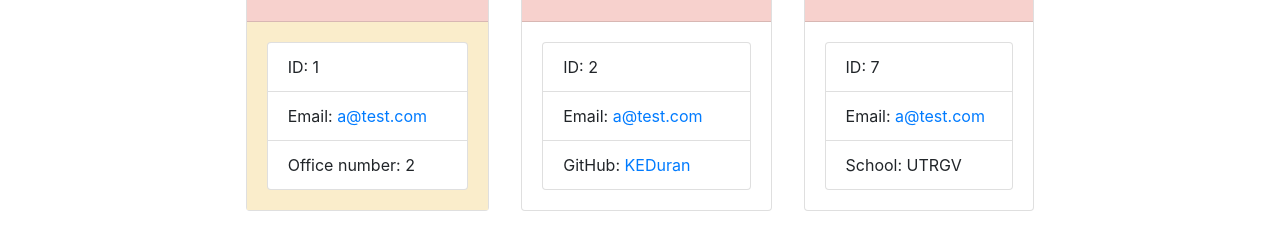
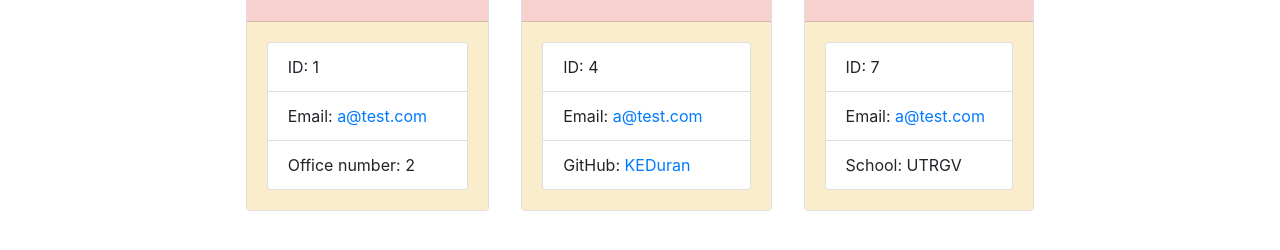
Before and after one commit to KEDuran/Team_Profile_Generator, a website: page output/team.html in a window 1280 px wide. Shown: the part 316-566 px from the top of the page. Drawn offline with nearby package versions, Linux system fonts and the light colour scheme.

Commit message:
testing more style changes in team.html to see which employee templates need modification

```diff
--- a/output/team.html
+++ b/output/team.html
@@ -50,9 +50,9 @@
 								<i class="fas fa-glasses mr-2"></i>Engineer
 							</h3>
 						</div>
-						<div class="card-body">
+						<div class="card-body color3">
 							<ul class="list-group">
-								<li class="list-group-item">ID: 2</li>
+								<li class="list-group-item">ID: 4</li>
 								<li class="list-group-item">
 									Email: <a href="mailto:a@test.com">a@test.com</a>
 								</li>
@@ -75,7 +75,7 @@
 								<i class="fas fa-user-graduate mr-2"></i>Intern
 							</h3>
 						</div>
-						<div class="card-body">
+						<div class="card-body color3">
 							<ul class="list-group">
 								<li class="list-group-item">ID: 7</li>
 								<li class="list-group-item">
```
Also changed, not shown: instructions/README.md.
